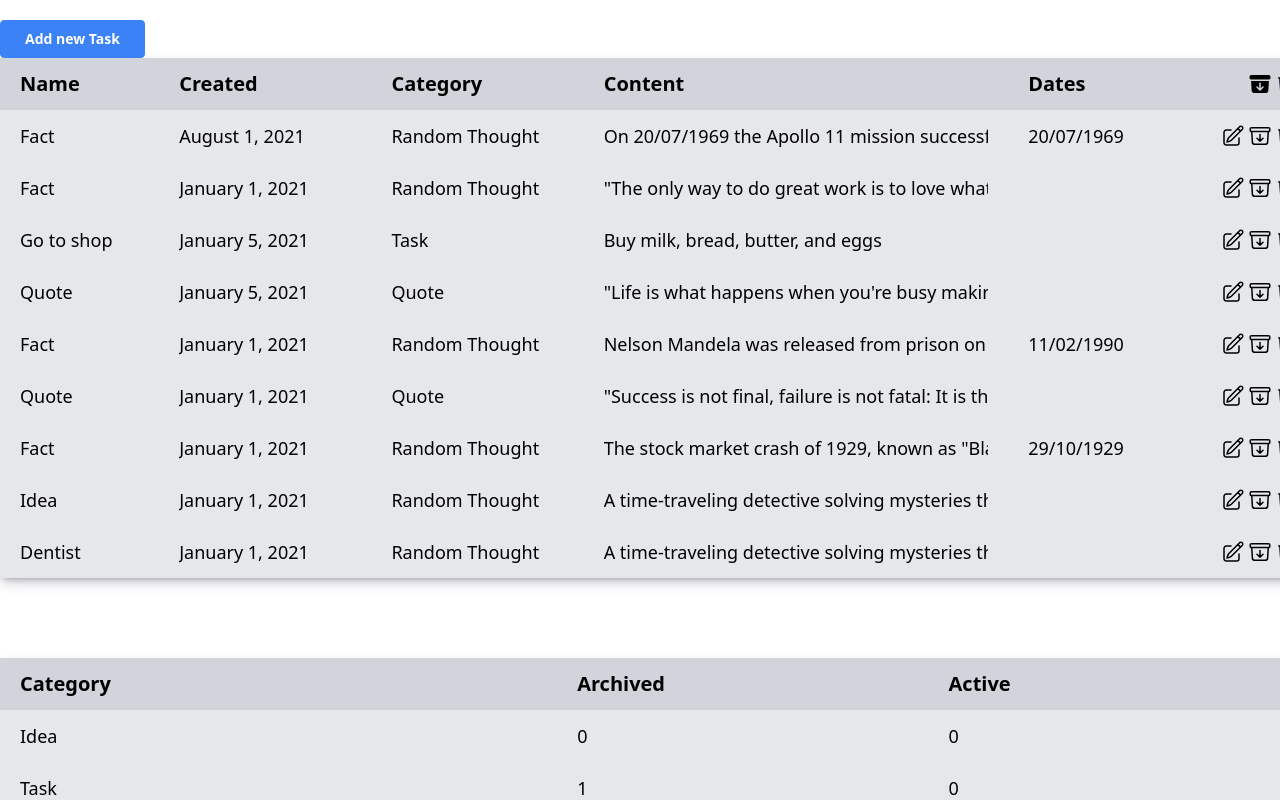
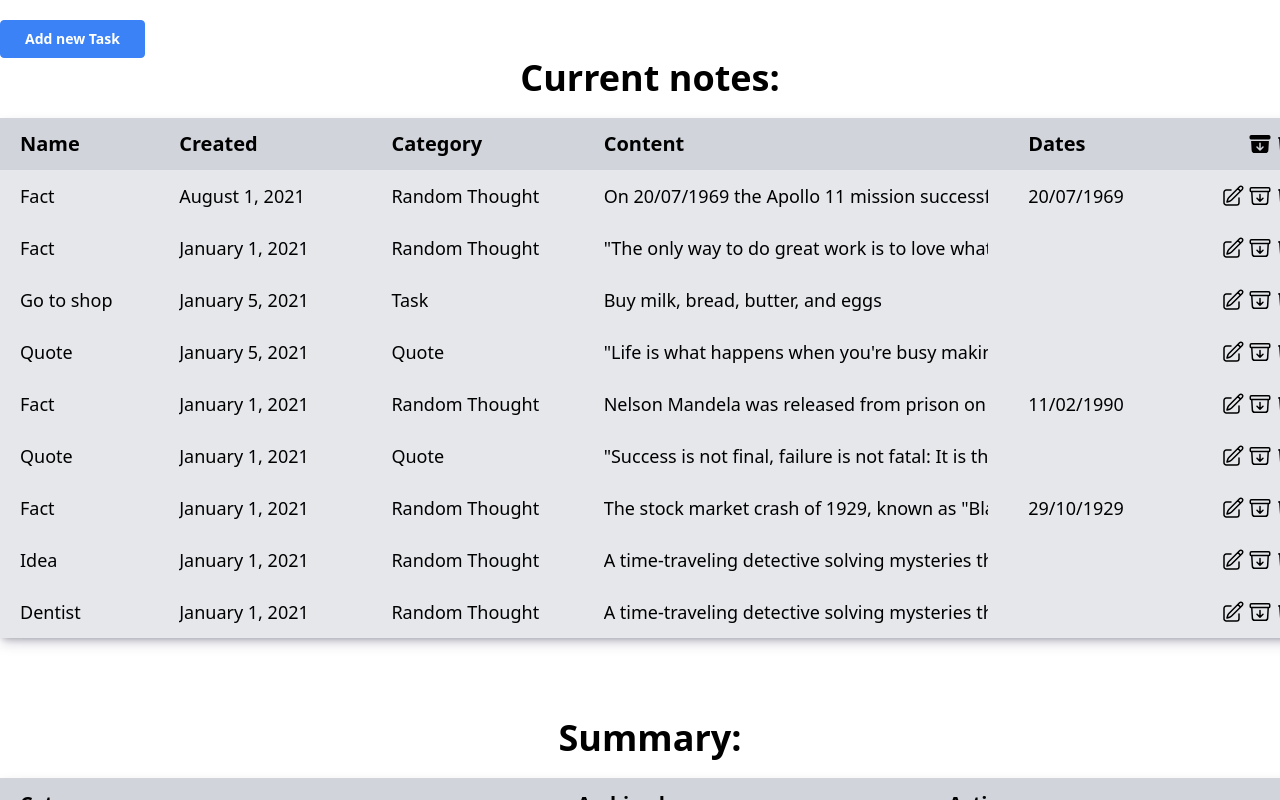
Before and after one commit to eduardrassolov/task2, a React (Vite) app: page / in a window 1280 px wide. Built offline with nearby package versions, Linux system fonts and the light colour scheme.

Commit message:
added headers before tables

```diff
--- /dev/null
+++ b/src/components/Header.tsx
@@ -0,0 +1,5 @@
+import React from "react";
+
+export default function Header({ children }: { children: React.ReactNode }) {
+  return <p className="text-4xl text-center font-semibold">{children}</p>;
+}
--- a/src/features/notes/table/Table.tsx
+++ b/src/features/notes/table/Table.tsx
@@ -4,7 +4,7 @@ interface ITableProps {
 
 export default function Table({ children }: ITableProps) {
   return (
-    <table className="bg-gray-200 mb-20 whitespace-nowrap w-full table-fixed text-lg items-center border-collapse shadow-[rgba(50,50,93,0.25)_0px_6px_12px_-2px,_rgba(0,0,0,0.3)_0px_3px_7px_-3px]">
+    <table className="bg-gray-200 mt-5 mb-20 whitespace-nowrap w-full table-fixed text-lg items-center border-collapse shadow-[rgba(50,50,93,0.25)_0px_6px_12px_-2px,_rgba(0,0,0,0.3)_0px_3px_7px_-3px]">
       {children}
     </table>
   );
--- a/src/features/notes/table/TableRow.tsx
+++ b/src/features/notes/table/TableRow.tsx
@@ -4,68 +4,63 @@ import {
   PencilSquareIcon,
   TrashIcon,
 } from "@heroicons/react/24/outline";
-import { INote } from "../../../interfaces/INote";
-import { parseDate } from "../../../services/parseDates";
-import { generateDate } from "../../../services/generateDate";
-import { formatCreate } from "../../../config/timeFormat";
-import { useDispatch } from "react-redux";
-import { archiveNoteById, deleteNoteById } from "../notesSlice";
-import { openEditModal } from "../../modal/modalSlice";
-import { getCategoryName } from "../../../config/noteCategories";
+import { IActions } from "../../../pages/Main";
 
-export default function TableRow(note: INote) {
-  const { id, name, created, category, content } = note;
+interface ITableProps {
+  id?: string;
+  data: Array<string>;
+  actions?: IActions;
+  isArchived?: boolean;
+}
 
-  const noteArr = [
-    name,
-    generateDate(new Date(created), formatCreate),
-    getCategoryName(category),
-    content,
-    parseDate(content),
-  ];
-
-  console.log(note);
-  // const modal = useSelector((store: IRootState) => store.modal);
-  const dispatch = useDispatch();
-
-  const handleDelete = (id: string) => dispatch(deleteNoteById(id));
-  const handleArchive = (id: string) => dispatch(archiveNoteById(id));
-  const handleEdit = (id: string) => {
-    dispatch(openEditModal(id));
-  };
-
+export default function TableRow1({
+  id,
+  data,
+  actions,
+  isArchived,
+}: ITableProps) {
   return (
     <tr>
-      {noteArr.map((item) => {
+      {data.map((item: string) => {
         return (
           <td key={crypto.randomUUID()} className="px-5 py-3">
             <p className="overflow-scroll">{item}</p>
           </td>
         );
       })}
+
+      {id && actions ? (
+        <>
           <td>
             <div className="flex justify-between">
-          <button className="hover:scale-[1.1]" onClick={() => handleEdit(id)}>
+              <button
+                className="hover:scale-[1.1]"
+                onClick={() => actions.edit(id)}
+              >
                 <PencilSquareIcon className="w-6" />
               </button>
               <button
-            onClick={() => handleArchive(id)}
+                onClick={() => actions.archive(id)}
                 className="hover:scale-[1.1]"
               >
-            {note.isArchived ? (
+                {isArchived ? (
                   <ArchiveBoxXMarkIcon className="w-6" />
                 ) : (
                   <ArchiveBoxArrowDownIcon className="w-6" />
                 )}
               </button>
               <button
-            onClick={() => handleDelete(id)}
+                onClick={() => actions.delete(id)}
                 className="hover:scale-[1.1]"
               >
                 <TrashIcon className="w-6" />
               </button>
             </div>
           </td>
+        </>
+      ) : (
+        ""
+      )}
     </tr>
   );
 }
--- a/src/features/notes/table/TableRow1.tsx
+++ /dev/null
@@ -1,66 +0,0 @@
-import {
-  ArchiveBoxArrowDownIcon,
-  ArchiveBoxXMarkIcon,
-  PencilSquareIcon,
-  TrashIcon,
-} from "@heroicons/react/24/outline";
-import { IActions } from "../../../pages/Main";
-
-interface ITableProps {
-  id?: string | null;
-  data: Array<string>;
-  actions?: IActions;
-  isArchived?: boolean;
-}
-
-export default function TableRow1({
-  id,
-  data,
-  actions,
-  isArchived,
-}: ITableProps) {
-  return (
-    <tr>
-      {data.map((item: string) => {
-        return (
-          <td key={crypto.randomUUID()} className="px-5 py-3">
-            <p className="overflow-scroll">{item}</p>
-          </td>
-        );
-      })}
-
-      {actions ? (
-        <>
-          <td>
-            <div className="flex justify-between">
-              <button
-                className="hover:scale-[1.1]"
-                onClick={() => actions.edit(id)}
-              >
-                <PencilSquareIcon className="w-6" />
-              </button>
-              <button
-                onClick={() => actions.archive(id)}
-                className="hover:scale-[1.1]"
-              >
-                {isArchived ? (
-                  <ArchiveBoxXMarkIcon className="w-6" />
-                ) : (
-                  <ArchiveBoxArrowDownIcon className="w-6" />
-                )}
-              </button>
-              <button
-                onClick={() => actions.delete(id)}
-                className="hover:scale-[1.1]"
-              >
-                <TrashIcon className="w-6" />
-              </button>
-            </div>
-          </td>
-        </>
-      ) : (
-        ""
-      )}
-    </tr>
-  );
-}
--- a/src/pages/Main.tsx
+++ b/src/pages/Main.tsx
@@ -8,7 +8,7 @@ import { useDispatch, useSelector } from "react-redux";
 
 import TableBody from "../features/notes/table/TableBody";
 
-import TableRow1 from "../features/notes/table/TableRow1";
+import TableRow from "../features/notes/table/TableRow";
 import { generateDate } from "../services/generateDate";
 import { formatCreate } from "../config/timeFormat";
 import { parseDate } from "../services/parseDates";
@@ -19,6 +19,7 @@ import {
   archiveNoteById,
   deleteNoteById,
 } from "../features/notes/tableActions";
+import Header from "../components/Header";
 
 export interface IActions {
   delete: (id: string) => void;
@@ -54,11 +55,12 @@ export default function Main() {
             Add new Task
           </Button>
 
+          <Header>Current notes: </Header>
           <Table>
             <TableHeader headers={headers} />
             <TableBody>
               {notes.map((note) => (
-                <TableRow1
+                <TableRow
                   key={note.id}
                   id={note.id}
                   data={[
@@ -75,11 +77,12 @@ export default function Main() {
             </TableBody>
           </Table>
 
+          <Header>Summary: </Header>
           <Table>
             <TableHeader headers={statsHeaders} isMainTable={false} />
             <TableBody>
               {stats.map((stat) => (
-                <TableRow1 key={stat[0]} data={stat} />
+                <TableRow key={stat[0]} data={stat} />
               ))}
             </TableBody>
           </Table>
```
Also changed, not shown: src/features/notes/table/withButtons.tsx (deleted). Lines whose indentation alone changed are shown as unchanged.
